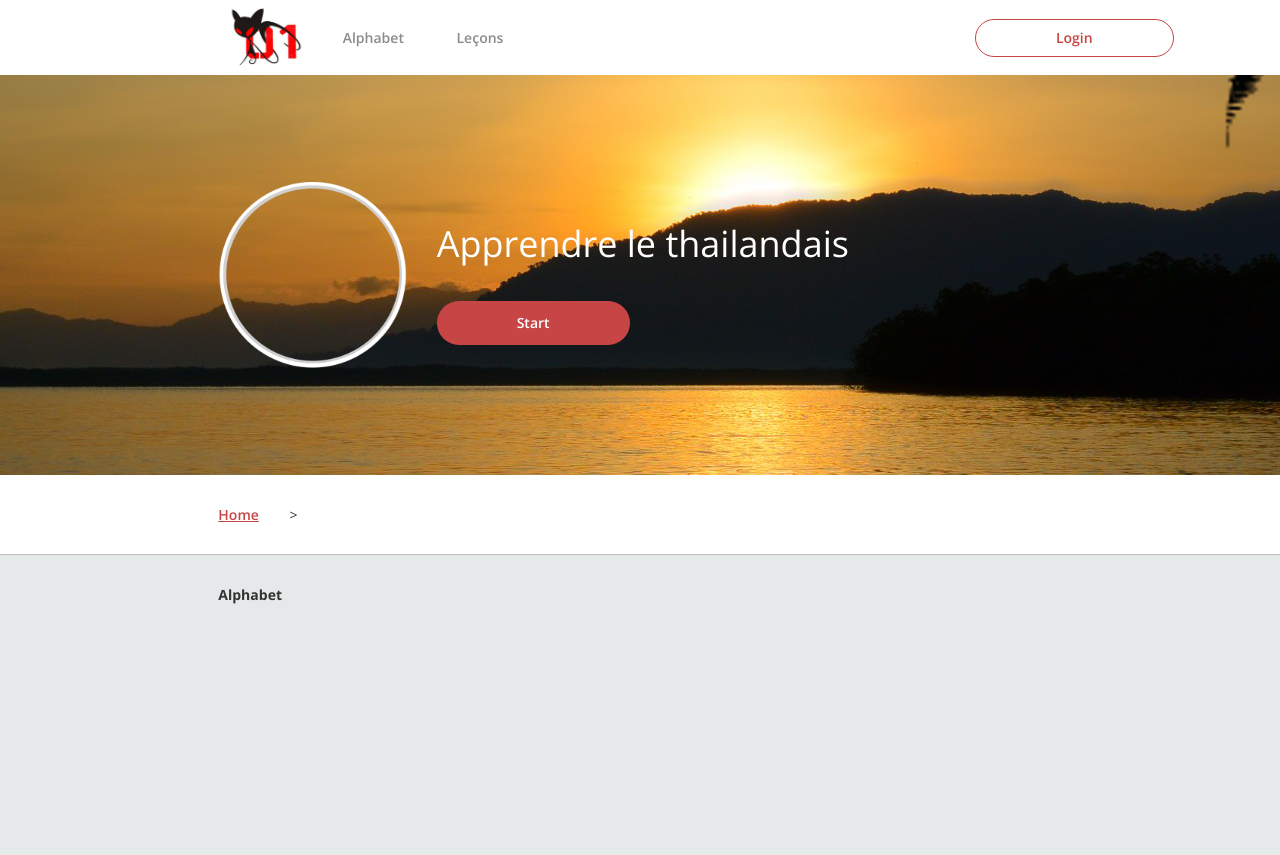
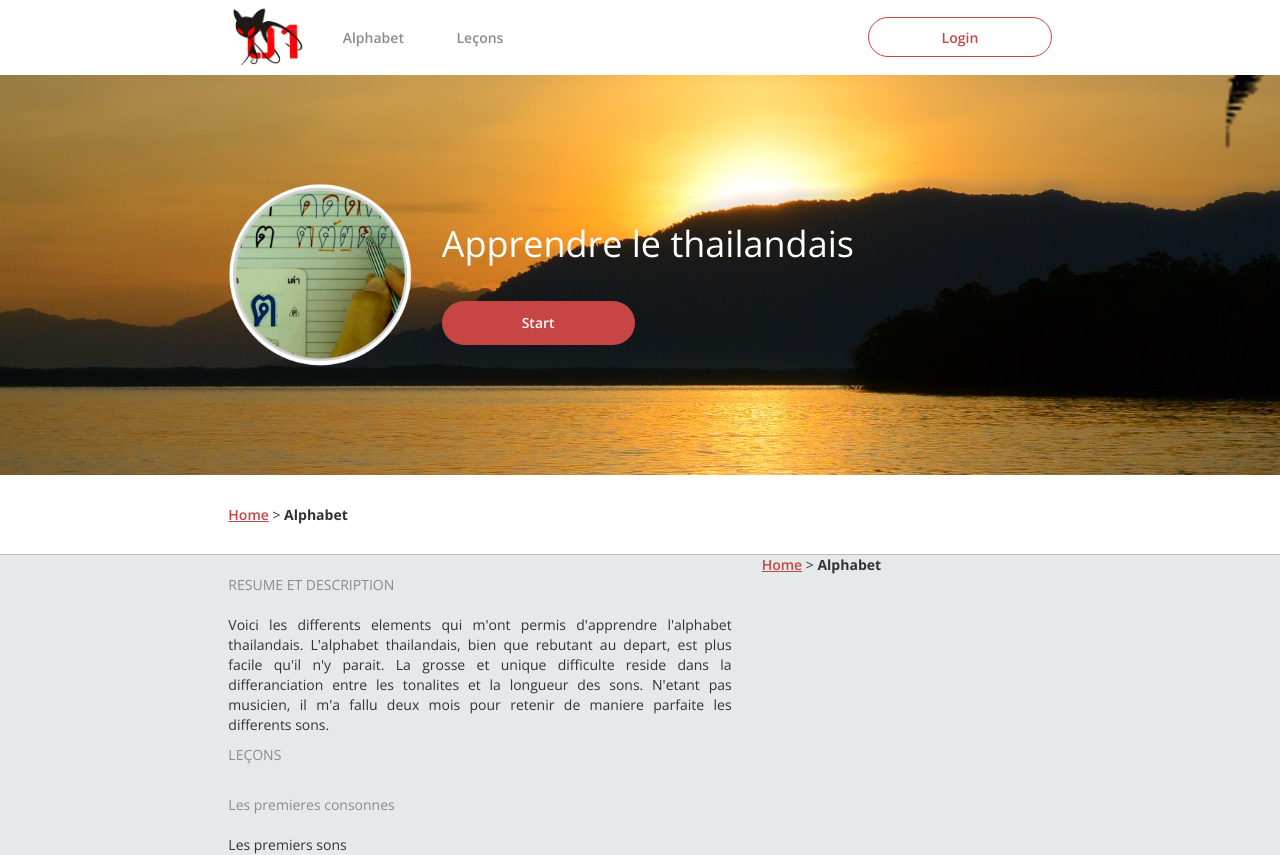
Before and after one commit to JustalK/Thai, a PHP site: page / in a window 1280 px wide. Run offline with PHP 8.4, Linux system fonts and the light colour scheme.

Commit message:
[4] Adding the adaptability

```diff
--- a/css/index.css
+++ b/css/index.css
@@ -60,6 +60,14 @@ a:hover {
 	color: #c74545;
 }
 
+p {
+	display: inline;
+}
+
+.gray {
+	color: #8b8b8b;
+}
+
 .path {
 	cursor: pointer;
 	text-decoration: underline;
@@ -77,9 +85,13 @@ a:hover {
 	background: #030303 url("../imgs/logo.png") no-repeat scroll center top;
 }
 
-#circle {
-	display:block;
-    margin:auto;
+.circle {
+	position: absolute;
+	margin-left:-15px;
+	padding-right:15px;
+	padding-left: 15px;
+	top:50%;
+	transform: translateY(-50%);
 }
 
 #alphabet {
@@ -105,9 +117,17 @@ a:hover {
 	border: 1px solid #c74545;
 	font-family: "Open Sans",Helvetica,Arial,sans-serif;
 	font-weight:600;
-	padding:12px 80px;
+	width: 100%;
+	height: 40px;
+    box-sizing: border-box;
 	text-decoration:none;
-	line-height: 12px;
+	text-align: center;
+	line-height: 40px;
+}
+
+#login:hover {
+	background-color:#c74545;
+	color:#FFFFFF;
 }
 
 .myButton {
@@ -133,6 +153,10 @@ a:hover {
 	display: block;
 	height: 100%;
 	width: auto;
+	position: relative;
+	left: 50%;
+	transform: translateX(-50%);
+
 }
 
 .max-height {
--- a/index.php
+++ b/index.php
@@ -14,26 +14,27 @@
 <body>
 	<div class="container-fluid">
 		<div class="row header-top-top">
-			<div class="col-md-offset-2 col-md-1 max-height">
+			<div class="col-md-offset-2 col-md-1 col-sm-offset-2 col-sm-2 hidden-xs max-height">
 				<img src="imgs/unnamed.png" class="img-responsive-custom">
 			</div>
-			<div class="col-md-1 header-top-button">
+			<div class="col-md-1 col-sm-1 col-md-offset-0 col-sm-offset-0 col-xs-offset-1 col-xs-2 header-top-button">
 				<a>Alphabet</a>
 			</div>
-			<div class="col-md-1 header-top-button">
+			<div class="col-md-1 col-sm-1 col-xs-2 header-top-button">
 				<a>Le&ccedil;ons</a>
 			</div>
-			<div class="col-md-offset-4 col-md-1">
+			<div class="col-md-offset-3 col-md-2 col-sm-offset-3 col-sm-2 col-xs-offset-3 col-xs-2">
 				<div id="login">Login</div>
-			</div></div>
+			</div>
 		</div>
 
 		<div class="row header-top-middle">
 			<div id="logo" style="height: 100%;">
-				<div class="col-md-offset-2 col-md-2 col-sm-2 max-height" style="">
-					<img src="imgs/circle.png" class="img-responsive" style="position: relative;top:50%;transform: translateY(-50%);" />
+				<div class="col-md-offset-2 col-md-2 col-sm-offset-1 col-sm-4 hidden-xs max-height" style="position:relative;">
+					<img src="imgs/alphabet.png" class="img-responsive circle"/>
+					<img src="imgs/circle.png" class="img-responsive circle" />
 				</div>
-				<div id="title" class="col-md-8 max-height" style="float: left;display: flex;align-items: center;">
+				<div id="title" class="col-md-8 col-md-offset-0 col-sm-offset-0 col-xs-offset-1 max-height" style="float: left;display: flex;align-items: center;">
 					<div style="max-width: 100%;">
 						<h1 style="font-weight: 300 !important;">Apprendre le thailandais</h1>
 						<div class="myButton">Start</div>
@@ -43,7 +44,42 @@
 		</div>
 
 		<div class="row header-top-bottom" >
-			<div class="col-md-offset-2 col-md-1 max-height">
+			<div class="col-md-offset-2 col-md-10 col-sm-offset-2 col-sm-10 col-xs-offset-1 col-xs-10 max-height">
+				<a class="path">Home</a> > <strong>Alphabet</strong>
+			</div>
+		</div>
+
+		<div class="row" >
+			<div class="col-md-offset-2 col-md-5 max-height">
+				<div class="container-fluid">
+					<div class="row">
+						<div class="col-md-12" style="padding-left: 0px;padding-right: 0px;margin-top:20px;">
+							<p class="gray">RESUME ET DESCRIPTION</p><br /><br />
+							<p>Voici les differents elements qui m'ont permis d'apprendre l'alphabet thailandais.
+							L'alphabet thailandais, bien que rebutant au depart, est plus facile qu'il n'y parait.
+							La grosse et unique difficulte reside dans la differanciation entre les tonalites et la longueur des sons.
+							N'etant pas musicien, il m'a fallu deux mois pour retenir de maniere parfaite les differents sons.
+							</p>
+						</div>
+					</div>
+
+					<div class="row">
+						<div class="col-md-12" style="padding-left: 0px;padding-right: 0px;margin-top:10px;">
+							<p class="gray">LE&Ccedil;ONS</p><br /><br />
+						</div>
+					</div>
+
+					<div class="row">
+						<div class="col-md-12" style="padding-left: 0px;padding-right: 0px;margin-top:10px;">
+							<p class="gray">Les premieres consonnes</p><br /><br />
+							<p>Les premiers sons
+							</p>
+						</div>
+					</div>
+				</div>
+			</div>
+
+			<div class="col-md-5">
 				<a class="path">Home</a> > <strong>Alphabet</strong>
 			</div>
 		</div>
```
Also changed, not shown: imgs/alphabet.png.
